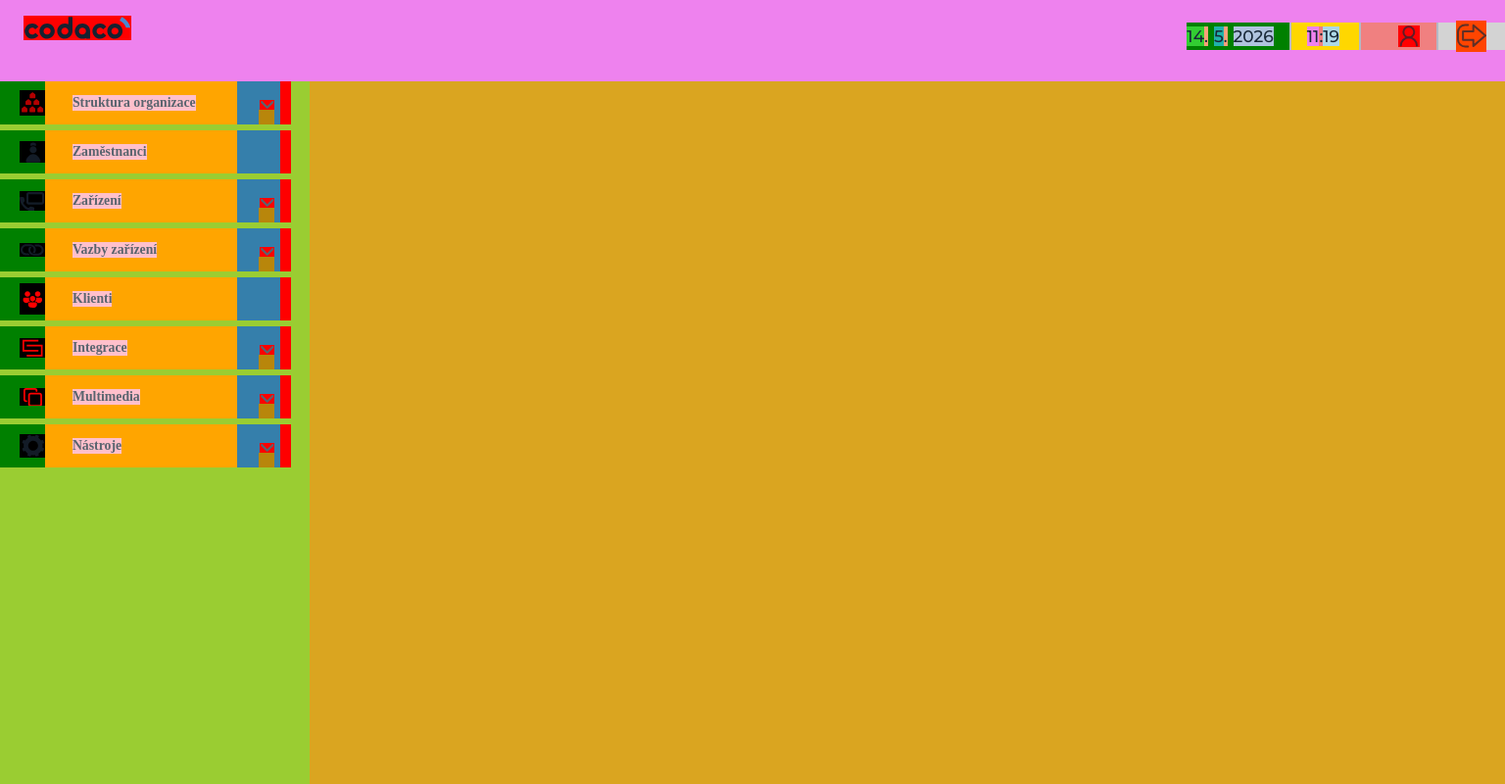
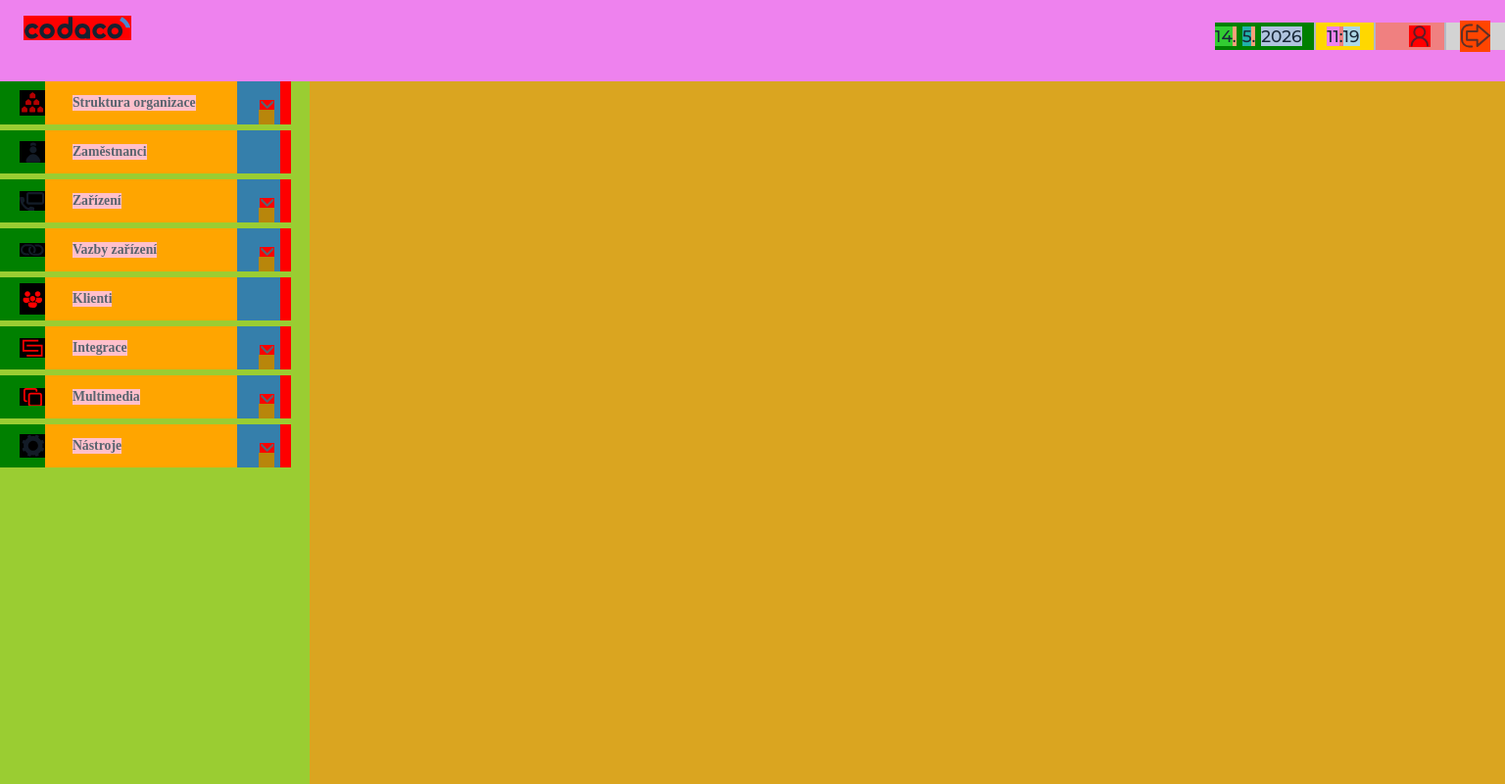
Before and after one commit to MajklKra/D_web, a Flask app: template web/templates/base.html in a window 1536 px wide. Shown: the whole page at 98% size. Run offline with Flask 3, Linux system fonts and the light colour scheme; the template is opened without the code that fills it, so the values that code supplies are empty; parts of the project's set-up code (start-up, migrations or seed data) failed here and were passed over; some web fonts are replaced.

Commit message:
InformationBar is being updated #1

```diff
--- a/web/static/css/base.css
+++ b/web/static/css/base.css
@@ -356,7 +356,6 @@ body
     /* padding-right: 23px !important; */
 
     padding-right: 6.8% !important;
-
     padding-left: 7% !important;
   }
 
@@ -398,6 +397,76 @@ body
 
     max-width: 250px;
   }
+
+  #hourC
+  {
+
+    width: auto;
+    height: 28px;
+
+    /* padding-left: 16px; */
+
+    padding-left: 5.5%;
+
+    /* padding-right: 20px; */
+
+    padding-right: 7.1%;
+
+  }
+
+  #hour
+  {
+    font-size: 17px;
+    /* margin-left: 16px; */
+  }
+
+  #minutes
+  {
+    font-size: 17px;
+    /* margin-right: 20px; */
+  }
+
+  #colon
+  {
+    font-size: 17px;
+  }
+
+  #dateC
+  {
+
+    width: auto;
+
+    height: 28px;
+
+    /* padding-right: 17px; */
+
+    padding-right: 6.3%;
+
+  }
+
+  #day
+  {
+    font-size: 17px;
+  }
+
+  .dot
+  {
+    font-size: 17px;
+    margin-right: 6px;
+  }
+
+  #month
+  {
+    font-size: 17px;
+  }
+
+  #year
+  {
+    font-size: 17px;
+
+    /* margin-right: 16px; */
+  }
+
 
 }
 
@@ -626,7 +695,7 @@ body
   font-size: 17px;
   color: #192838;
 
-  margin-left: 16px;
+  /* margin-left: 16px; */
 }
 
 #minutes
@@ -637,7 +706,7 @@ body
   font-size: 17px;
   color: #192838;
 
-  margin-right: 20px;
+  /* margin-right: 20px; */
 }
 
 #colon
@@ -676,7 +745,7 @@ body
   font-size: 17px;
   color: #192838;
 
-  margin-right: 6px;
+  /* margin-right: 6px; */
   /* margin-left: 2px; */
 }
 
@@ -697,7 +766,7 @@ body
   font-size: 17px;
   color: #192838;
 
-  margin-right: 16px;
+  /* margin-right: 16px; */
 }
 
 /* #codacoC
--- a/web/version.py
+++ b/web/version.py
@@ -1,6 +1,6 @@
-__version__ = "1.0.66"
+__version__ = "1.0.67"
 
-# Probíhající úprava informationBar
+# Probíhající úprava informationBar #2
 
 # Jedná se o tuto produkční verzi č. ----
 
```
